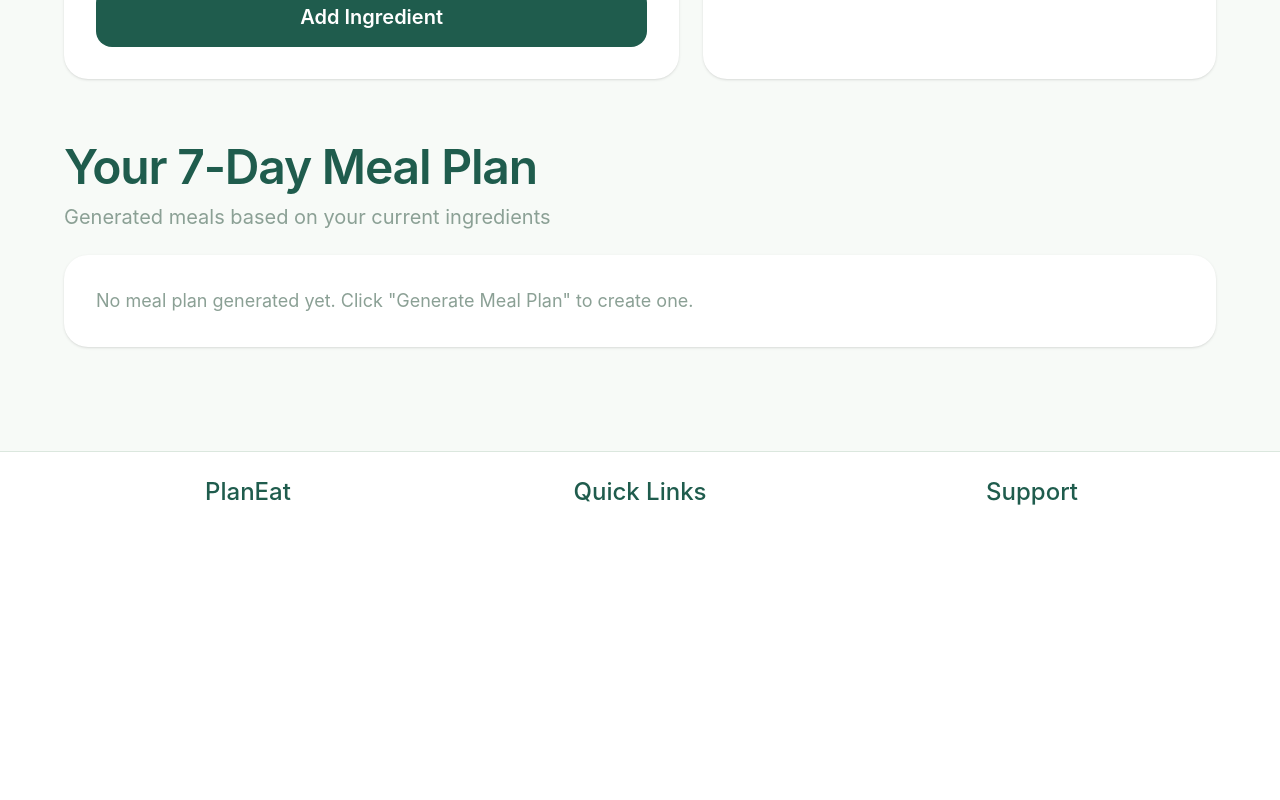
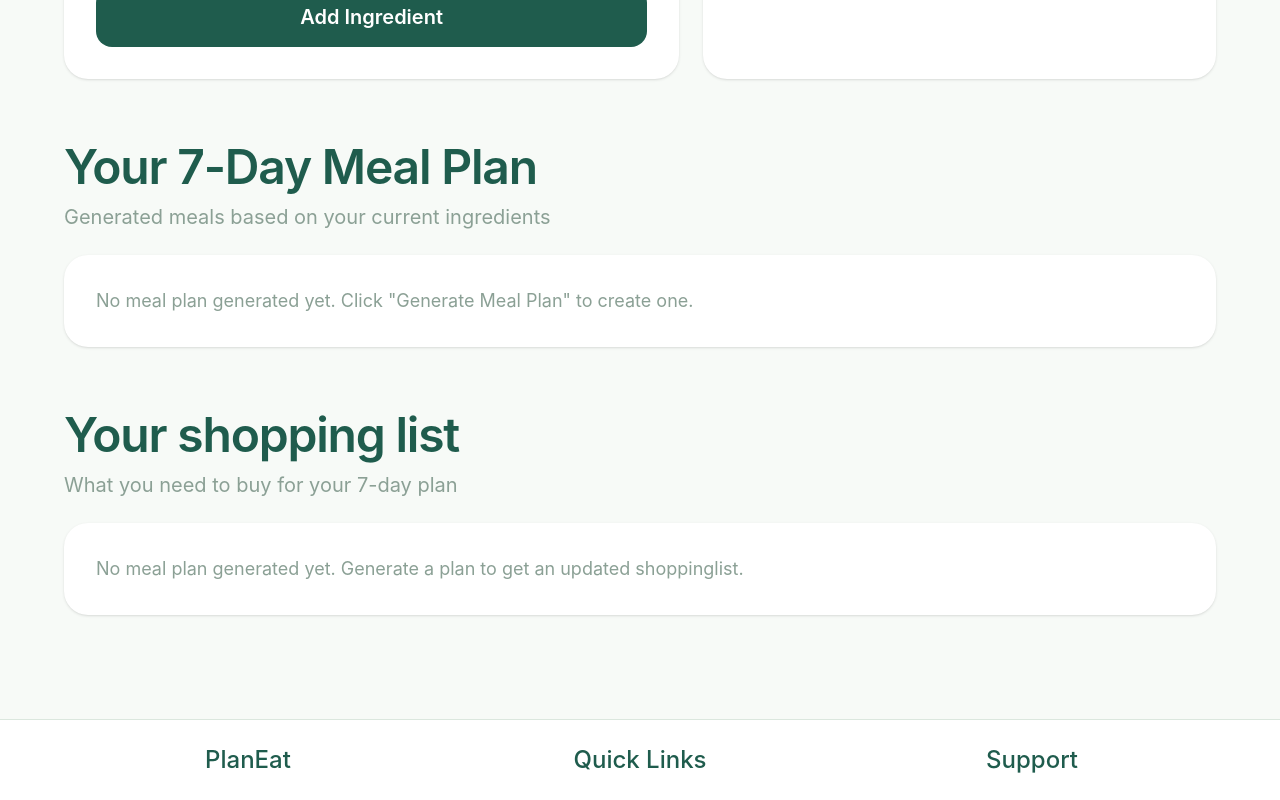
Before and after one commit to TatevikTadevosyan86/PlanEat, a React app in the folder frontend/: page / in a window 1280 px wide. Shown: the part 1260-2060 px from the top of the page. Before the commit the page ends 1792 px from the top, so only its background shows below. Built offline with nearby package versions, Linux system fonts and the light colour scheme; the HTML template or start-up script is replaced by a standard one.

Commit message:
Add ShoppingList component with missing ingredients and simple visualization on Home page

```diff
--- /dev/null
+++ b/frontend/src/components/ShoppingList.jsx
@@ -0,0 +1,15 @@
+function ShoppingList({ mealPlan }) {
+    const missingIngredients = [
+        ...new Set(mealPlan.flatMap((meal) => meal.missingIngredients))
+    ]
+
+    return (
+        <ul>
+            {missingIngredients.map((ingredient) => (
+                <li key={ingredient}>{ingredient}</li>
+            ))}
+        </ul>
+    )
+}
+
+export default ShoppingList
--- a/frontend/src/pages/Home.jsx
+++ b/frontend/src/pages/Home.jsx
@@ -1,5 +1,6 @@
 import { useState } from 'react'
 import AddIngredient from '../components/AddIngredient.jsx'
+import ShoppingList from '../components/ShoppingList.jsx'
 import { meals } from '../data/meals.js'
 
 function Home() {
@@ -116,8 +117,7 @@ function Home() {
             <section className="grid gap-6 lg:grid-cols-2">
               <article
                 onClick={() => setPlanningMode('smart')}
-                className={`rounded-3xl p-8 shadow-sm cursor-pointer ${
-                  planningMode === 'smart'
+                className={`rounded-3xl p-8 shadow-sm cursor-pointer ${planningMode === 'smart'
                   ? 'border-2 border-[#2b6a58] bg-[#e3f0e7]'
                   : 'bg-white'
                   }`}
@@ -141,8 +141,7 @@ function Home() {
 
               <article
                 onClick={() => setPlanningMode('fresh')}
-                className={`rounded-3xl p-8 shadow-sm cursor-pointer ${
-                  planningMode === 'fresh'
+                className={`rounded-3xl p-8 shadow-sm cursor-pointer ${planningMode === 'fresh'
                   ? 'border-2 border-[#2b6a58] bg-[#e3f0e7]'
                   : 'bg-white'
                   }`}
@@ -261,8 +260,7 @@ function Home() {
 
                       <div className="mt-4">
                         <span
-                          className={`inline-block rounded-full px-3 py-1 text-sm font-medium ${
-                            meal.usesLeftover
+                          className={`inline-block rounded-full px-3 py-1 text-sm font-medium ${meal.usesLeftover
                             ? 'bg-[#e3f0e7] text-[#1f5c4d]'
                             : 'bg-[#f3f6f4] text-[#6f857b]'
                             }`}
@@ -285,8 +283,7 @@ function Home() {
                           Missing ingredients
                         </p>
                         <p
-                          className={`mt-2 text-lg ${
-                            meal.missingIngredients.length > 0
+                          className={`mt-2 text-lg ${meal.missingIngredients.length > 0
                             ? 'text-[#a35f4b]'
                             : 'text-[#2b6a58]'
                             }`}
@@ -305,7 +302,24 @@ function Home() {
                 </div>
               )}
             </section>
-
+                        <section className="mt-16">
+              <h2 className="text-5xl font-semibold tracking-tight text-[#1f5c4d]">
+                Your shopping list
+              </h2>
+              <p className="mt-3 text-xl text-[#8ba095]">
+                What you need to buy for your 7-day plan
+              </p>
+              {mealPlan.length === 0 ? (
+                <div className="mt-6 rounded-3xl bg-white p-8 shadow-sm">
+                  <p className="text-lg text-[#8ba095]">
+                    No meal plan generated yet. Generate a plan to get an updated shoppinglist.
+                  </p>
+                </div>
+              ) : (
+                <div className="mt-6 rounded-3xl bg-white p-8 shadow-sm">
+                  <ShoppingList mealPlan={mealPlan} />
+                </div>)}
+            </section>
           </div>
         </main>
 
```
Lines whose indentation alone changed are shown as unchanged.
